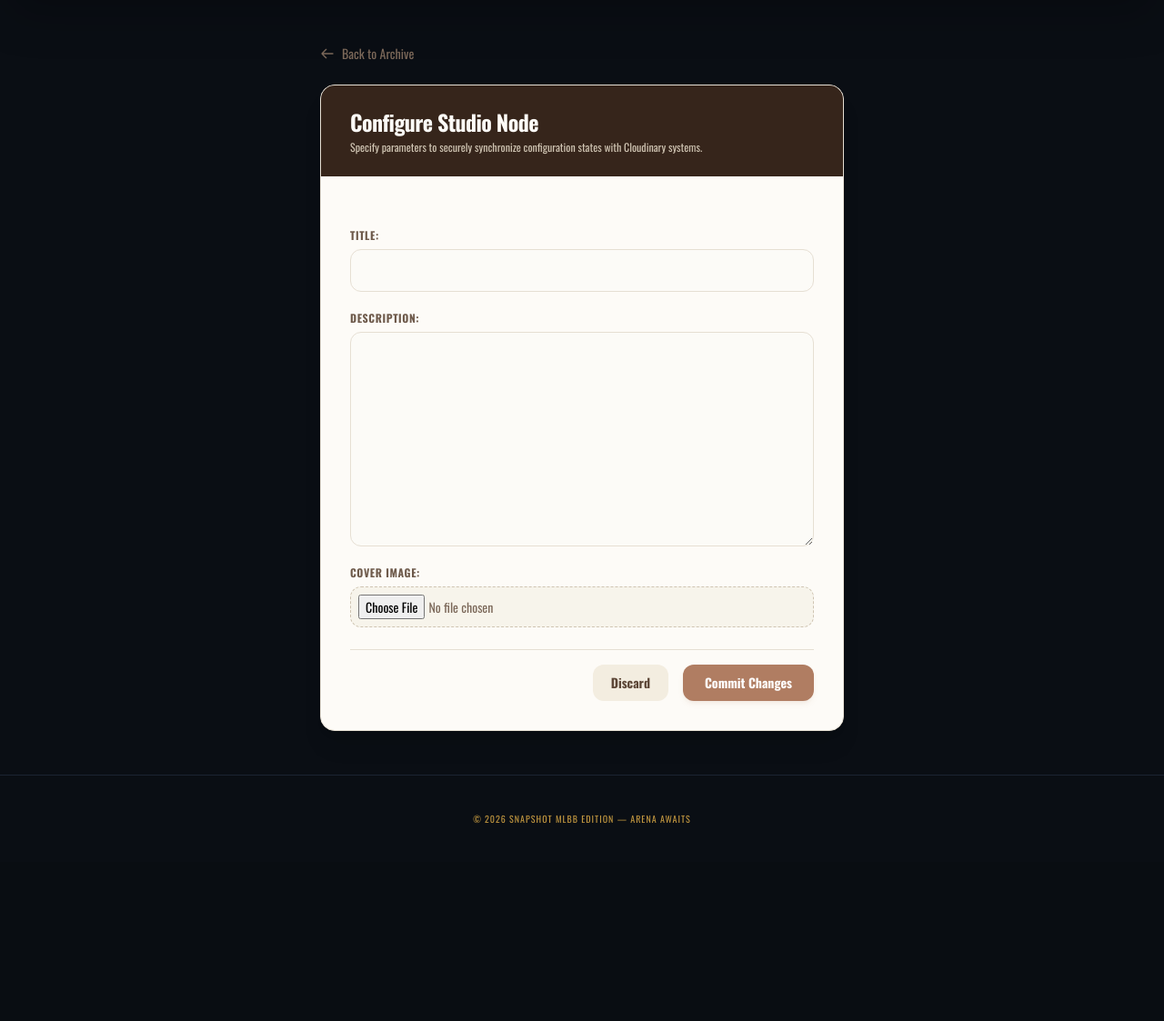
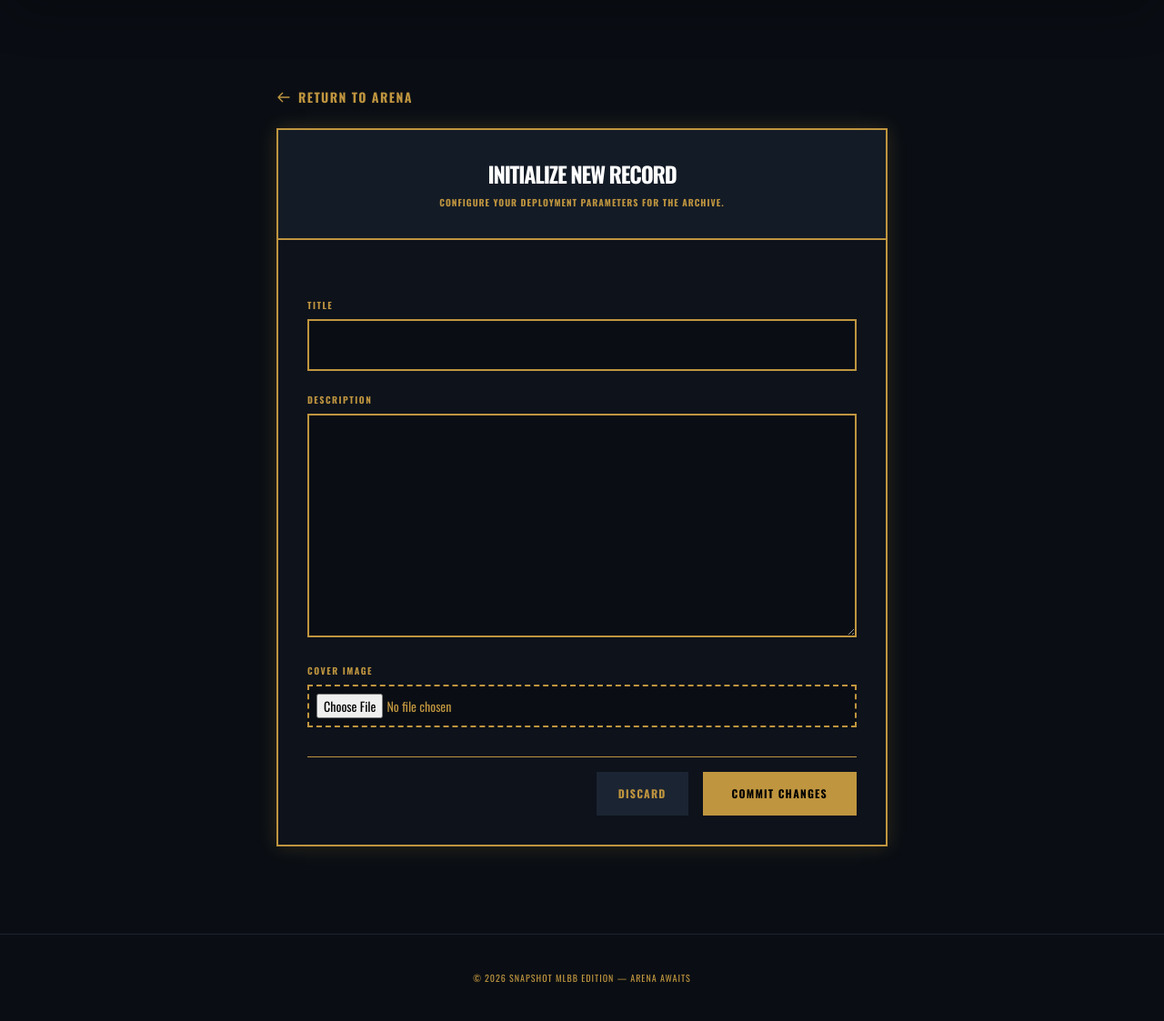
Before and after one commit to rainierorogan-code/album-project, a Django app: page /new/ in a window 1280 px wide. Shown: the part 88-1211 px from the top of the page at 91% size. Before the commit the page ends 994 px from the top, so only its background shows below. Run offline with Django 5.2, Linux system fonts and the light colour scheme; the visitor is signed in with stand-in values (Sample User, id 1); some libraries are stand-ins or nearby versions.

Commit message:
FInalized the design

```diff
--- a/albums/templates/albums/album_form.html
+++ b/albums/templates/albums/album_form.html
@@ -1,38 +1,46 @@
 {% extends 'albums/base.html' %}
 
 {% block content %}
-<div class="max-w-xl mx-auto">
-    <a href="{% url 'album-list' %}" class="inline-flex items-center space-x-2 text-sm text-[#7c695a] hover:text-[#36251b] font-medium transition mb-6 group">
+<div class="max-w-2xl mx-auto my-12">
+    <a href="{% url 'album-list' %}" class="inline-flex items-center space-x-2 text-sm text-[#bf953f] hover:text-white font-bold uppercase tracking-widest transition mb-6 group">
         <svg class="w-4 h-4 transform group-hover:-translate-x-0.5 transition-transform" fill="none" stroke="currentColor" viewBox="0 0 24 24"><path stroke-linecap="round" stroke-linejoin="round" stroke-width="2" d="M10 19l-7-7m0 0l7-7m-7 7h18"></path></svg>
-        <span>Back to Archive</span>
+        <span>Return to Arena</span>
     </a>
 
-    <div class="bg-[#fdfbf7] border border-[#e6dfd3] rounded-2xl shadow-xl overflow-hidden">
-        <div class="bg-[#36251b] px-8 py-6 text-[#fdfbf7]">
-            <h2 class="text-2xl font-bold tracking-tight">
-                {% if object %}Modify Studio Resources{% else %}Configure Studio Node{% endif %}
+    <div class="bg-[#0d121b] border-2 border-[#bf953f] shadow-[0_0_20px_rgba(191,149,63,0.2)]">
+
+        <div class="border-b-2 border-[#bf953f] px-8 py-8 text-center bg-[#1b2432]/50">
+            <h2 class="text-2xl font-black uppercase tracking-tighter text-white">
+                {% if object %}Modify Battle Record{% else %}Initialize New Record{% endif %}
             </h2>
-            <p class="text-[#cfc4b2] text-xs font-light mt-1">Specify parameters to securely synchronize configuration states with Cloudinary systems.</p>
+            <p class="text-[10px] font-bold uppercase tracking-widest text-[#bf953f] mt-2">
+                Configure your deployment parameters for the archive.
+            </p>
         </div>
 
-        <form method="post" enctype="multipart/form-data" class="p-8 space-y-6">
+        <form method="post" enctype="multipart/form-data" class="p-8 space-y-8">
             {% csrf_token %}
 
             {% if form.errors %}
-                <div class="bg-[#9c523c]/10 border border-[#9c523c]/30 text-[#9c523c] px-4 py-3 rounded-xl text-xs font-medium">
-                    Structural execution error patterns verified within submitted fields.
+                <div class="border-2 border-red-500 bg-red-900/20 text-red-500 p-4 text-[10px] font-bold uppercase tracking-widest">
+                    Structural error patterns detected in submission.
                 </div>
             {% endif %}
 
-            <div class="space-y-5 form-custom-styles">
-                {{ form.as_p }}
+            <div class="space-y-6 form-ml-styles">
+                {% for field in form %}
+                    <div>
+                        <label class="block mb-2">{{ field.label }}</label>
+                        {{ field }}
+                    </div>
+                {% endfor %}
             </div>
 
-            <div class="pt-4 border-t border-[#e6dfd3] flex items-center justify-end space-x-4">
-                <a href="{% url 'album-list' %}" class="bg-[#f3ede0] hover:bg-[#e6dfd3] text-[#5c4636] text-sm font-semibold px-5 py-2.5 rounded-xl transition">
+            <div class="pt-4 border-t border-[#bf953f] flex items-center justify-end space-x-4">
+                <a href="{% url 'album-list' %}" class="bg-[#1b2432] hover:bg-[#2c3e50] text-[#bf953f] text-xs font-black px-6 py-4 uppercase tracking-widest transition-all">
                     Discard
                 </a>
-                <button type="submit" class="bg-[#b07d62] hover:bg-[#9c6a50] text-white text-sm font-semibold px-6 py-2.5 rounded-xl shadow-md shadow-[#b07d62]/10 transition-all duration-150 hover:-translate-y-0.5">
+                <button type="submit" class="bg-[#bf953f] hover:bg-[#d4af37] text-black text-xs font-black px-8 py-4 uppercase tracking-widest transition-all">
                     Commit Changes
                 </button>
             </div>
@@ -41,45 +49,33 @@
 </div>
 
 <style>
-    /* Styling adjustments to match the organic skin/linen layout context */
-    .form-custom-styles p {
-        display: flex;
-        flex-direction: column;
-        gap: 0.375rem;
-        margin-bottom: 1.25rem;
+    .form-ml-styles label {
+        font-size: 10px;
+        font-weight: 900;
+        text-transform: uppercase;
+        letter-spacing: 0.15em;
+        color: #bf953f;
     }
-    .form-custom-styles label {
-        font-size: 0.75rem;
-        font-weight: 700;
-        text-transform: uppercase;
-        letter-spacing: 0.05em;
-        color: #6e5a4b;
+    .form-ml-styles input,
+    .form-ml-styles textarea,
+    .form-ml-styles select {
+        width: 100%;
+        padding: 1rem;
+        font-size: 0.875rem;
+        background-color: #0a0e14;
+        border: 2px solid #bf953f;
+        color: white;
+        outline: none;
     }
-    .form-custom-styles input[type="text"],
-    .form-custom-styles textarea {
-        width: 100%;
-        padding: 0.75rem 1rem;
-        font-size: 0.875rem;
-        background-color: #fcfbf7;
-        border: 1px solid #e6dfd3;
-        border-radius: 0.75rem;
-        color: #36251b;
-        transition: all 0.2s;
+    .form-ml-styles input:focus,
+    .form-ml-styles textarea:focus {
+        background-color: #1b2432;
+        box-shadow: 4px 4px 0px 0px #bf953f;
     }
-    .form-custom-styles input[type="text"]:focus,
-    .form-custom-styles textarea:focus {
-        background-color: #ffffff;
-        border-color: #b07d62;
-        outline: none;
-        box-shadow: 0 0 0 4px rgba(176, 125, 98, 0.15);
-    }
-    .form-custom-styles input[type="file"] {
-        font-size: 0.875rem;
-        color: #7c695a;
-        background: #f7f4eb;
+    .form-ml-styles input[type="file"] {
         padding: 0.5rem;
-        border-radius: 0.75rem;
-        border: 1px dashed #cfc4b2;
+        border: 2px dashed #bf953f;
+        color: #bf953f;
     }
 </style>
 {% endblock %}
--- a/albums/templates/albums/album_list.html
+++ b/albums/templates/albums/album_list.html
@@ -1,7 +1,7 @@
 {% extends 'albums/base.html' %}
 
 {% block content %}
-<div class="space-y-12 w-full">
+<div class="space-y-12 w-full max-w-7xl mx-auto">
 
     <div class="flex items-center justify-between border-b-4 border-[#bf953f] pb-8 bg-[#0d121b]/50 p-6">
         <h1 class="text-5xl font-bold uppercase tracking-tighter text-white">Battle Records</h1>
```
Also changed, not shown: albums/templates/albums/album_confirm_delete.html (+15 -14 lines), albums/templates/registration/login.html (+29 -67 lines), albums/templates/registration/signup.html (+31 -57 lines).
